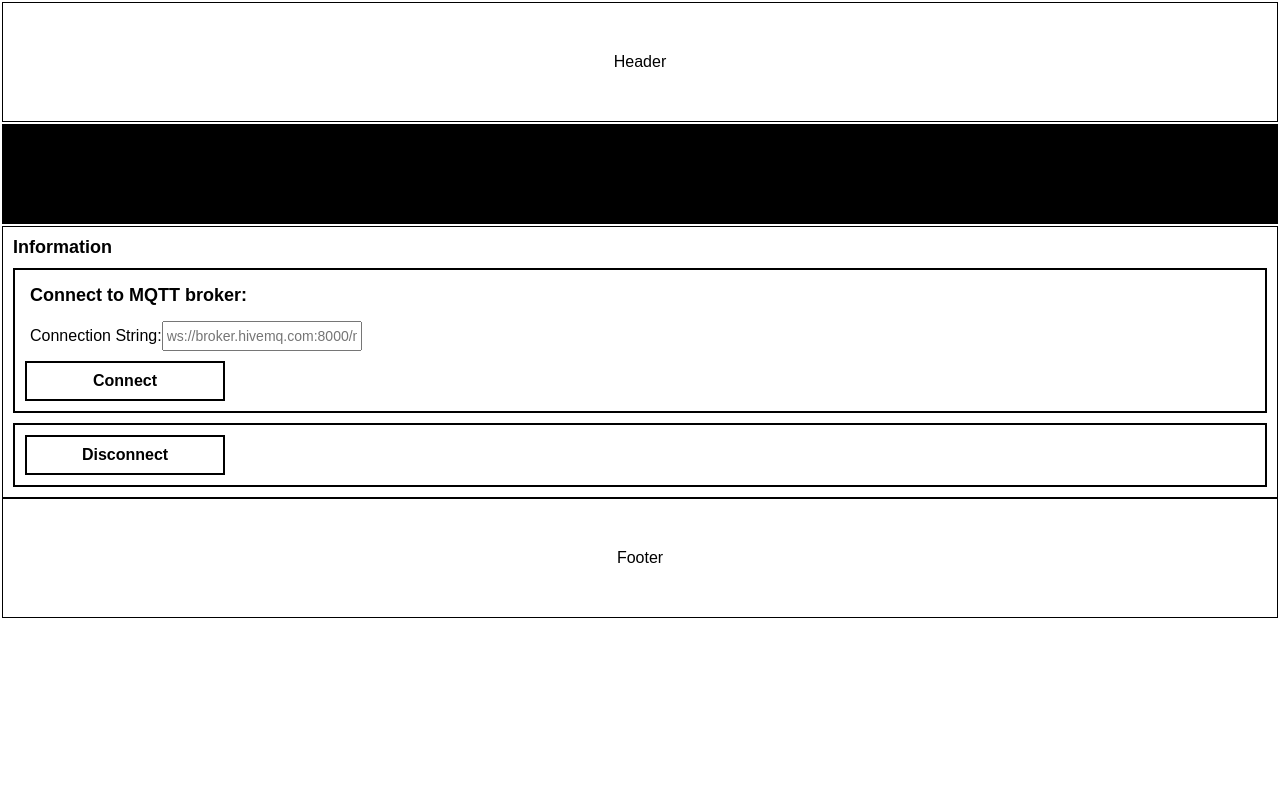
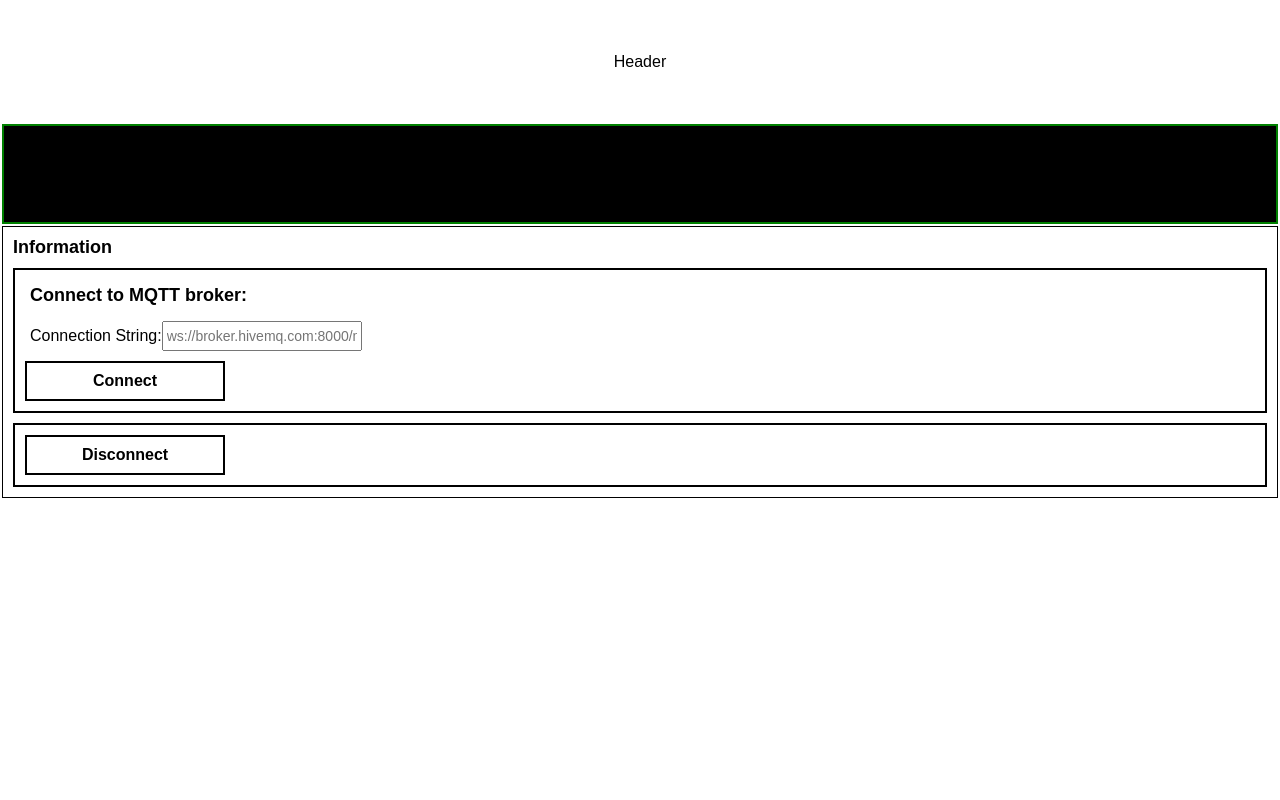
Before and after one commit to leobez/chat-mqtt, a React (Vite) app in the folder mqtt/: page / in a window 1280 px wide. Shown: the top 800 px of the page. Built offline with nearby package versions, Linux system fonts and the light colour scheme.

Commit message:
now feedback div is sticky

```diff
--- a/mqtt/src/App.css
+++ b/mqtt/src/App.css
@@ -3,7 +3,7 @@
     width: 100%;
 }
 
-.App > div, main {
+.App > header, footer, main {
     border: 1px solid black;
 }
 
--- a/mqtt/src/App.tsx
+++ b/mqtt/src/App.tsx
@@ -21,6 +21,8 @@ function App() {
                     <Connection/>
                 </main>
 
+                <div style={{height: '1000px'}}></div>
+
                 <Footer/>
 
             </MessageProvider>
--- a/mqtt/src/Hooks/useConnectToBroker.tsx
+++ b/mqtt/src/Hooks/useConnectToBroker.tsx
@@ -24,6 +24,7 @@ const useConnectToBroker = () => {
         }
 
         try {
+
             setLoading(true)
 
             const mqttClient:MqttClient = mqtt.connect(connectionString)
--- a/mqtt/src/components/Feedback/Feedback.module.css
+++ b/mqtt/src/components/Feedback/Feedback.module.css
@@ -4,7 +4,18 @@
     display: grid;
     place-items: center;
     margin: 2px 0px;
-    background-color: black;
-    color: white;
+    background-color: rgb(0, 0, 0);
     position: sticky;
+    top: 2px;
+    color: green;
+    border: 2px solid green;
 }
+
+.goodfeedback {
+    color: green;
+    border: 2px solid green;
+}
+.goodfeedback {
+    color: red;
+    border: 2px solid red;
+}
```
